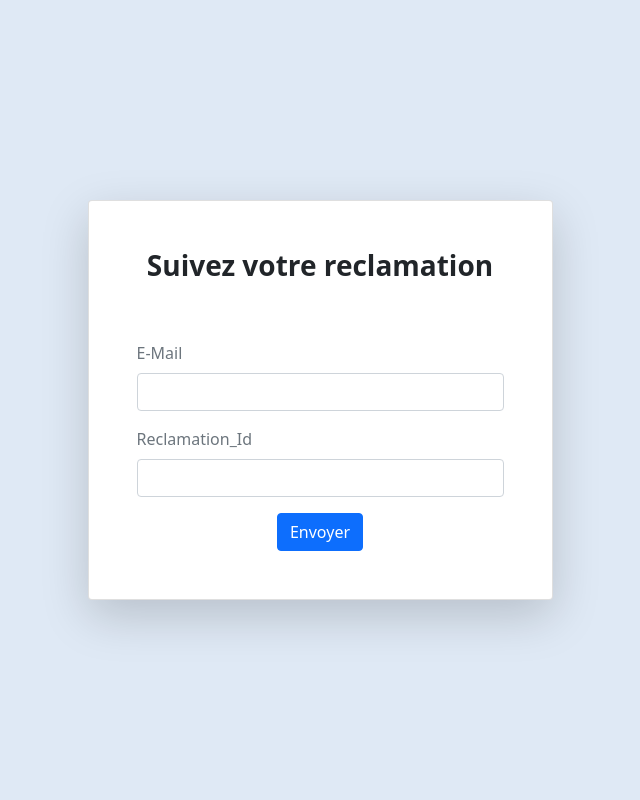
After one commit to OmarMSIID/GestionDesReclamation, a CodeIgniter 4 app: the page made by app/Views/user_interfaces/Suivre_Reclamation.php in a window 1280 px wide. The commit adds this page. Shown: the whole page, without its empty margins (320-960 px from the left). Run offline with PHP 8.4 and a stand-in for CodeIgniter, Linux system fonts and the light colour scheme; the template is opened without the code that fills it, so the values that code supplies are empty; some libraries are stand-ins or nearby versions.

Commit message:
Création de la vue SuivreReclamation.php permettant à l'utilisateur de suivre l'état de sa réclamation en lui demandant de fournir son email ainsi que l'ID de la réclamation (generate_id).

```diff
--- a/app/Views/Acceuil.php
+++ b/app/Views/Acceuil.php
@@ -41,7 +41,7 @@
             </p>
             <div class="card-buttons">
                 <a href="/Soumettre_Reclamation"><button type="submit" id="Soumettre1"><i class="fa-regular fa-paper-plane" style="color: white;"></i>   Soumettre</button></a>
-                <button type="submit" id="Suivre"><i class="fa-regular fa-hand-point-up"></i>   Suivre</button>
+                <a href="/Suivre_Reclamation"><button type="submit" id="Suivre"><i class="fa-regular fa-hand-point-up"></i>   Suivre</button></a>
             </div>
         </div>
         <div class="card">
--- /dev/null
+++ b/app/Views/user_interfaces/Suivre_Reclamation.php
@@ -0,0 +1,71 @@
+<!DOCTYPE html>
+<html lang="en">
+
+<head>
+    <meta charset="utf-8">
+    <meta name="viewport" content="width=device-width,initial-scale=1">
+    <title>Suivre-Reclamation</title>
+    <link href="https://cdn.jsdelivr.net/npm/bootstrap@5.0.0-beta2/dist/css/bootstrap.min.css" rel="stylesheet"
+        integrity="sha384-BmbxuPwQa2lc/FVzBcNJ7UAyJxM6wuqIj61tLrc4wSX0szH/Ev+nYRRuWlolflfl" crossorigin="anonymous">
+    <style>
+        body {
+            background-color: #dfe9f5;
+        }
+
+        #h1_form {
+            margin-bottom: 58px;
+        }
+
+        #div2 {
+            transition: transform 0.5s ease, box-shadow 0.5s ease;
+        }
+
+        #div2:hover {
+            transform: scale(1.05);
+        }
+    </style>
+</head>
+
+<body>
+    <?php if (session()->getFlashdata('error')) : ?>
+        <div class="alert alert-danger position-absolute" style="top: 4%;left: 50%;transform: translate(-50%, -50%);">
+            <?= session()->getFlashdata('error') ?>
+        </div>
+    <?php endif; ?>
+
+    <div class="d-flex justify-content-center align-items-center container h-100 vh-100">
+        <div id="div2" class="col-xxl-4 col-xl-5 col-lg-5 col-md-7 col-sm-9">
+            <div class="card shadow-lg">
+                <div class="card-body p-5">
+                    <h1 id="h1_form" class="text-center fs-3 card-title fw-bold">Suivez votre reclamation</h1>
+                    <form method="post" action="suivre-reclamation-formulaire" class="needs-validation" novalidate="" autocomplete="off">
+                        <div class="mb-3">
+                            <label class="mb-2 text-muted" for="email">E-Mail</label>
+                            <input id="email" type="email" class="form-control" name="email" value="" required>
+                            <div class="invalid-feedback">
+                                E-mail n'est pas valide
+                            </div>
+                        </div>
+
+                        <div class="mb-3">
+                            <label class="mb-2 text-muted" for="generated_id">Reclamation_Id</label>
+                            <input id="generated_id" type="text" class="form-control" name="generated_id" required>
+                            <div class="invalid-feedback">
+                                Le Reclamation_Id est requis
+                            </div>
+                        </div>
+                        <div class="text-center">
+                            <button type="submit" class="btn btn-primary ms-auto">
+                                Envoyer
+                            </button>
+                        </div>
+                    </form>
+                </div>
+            </div>
+        </div>
+    </div>
+
+    <script src="<?= base_url('JS/Connexion.js'); ?>"></script>
+</body>
+
+</html>
```
